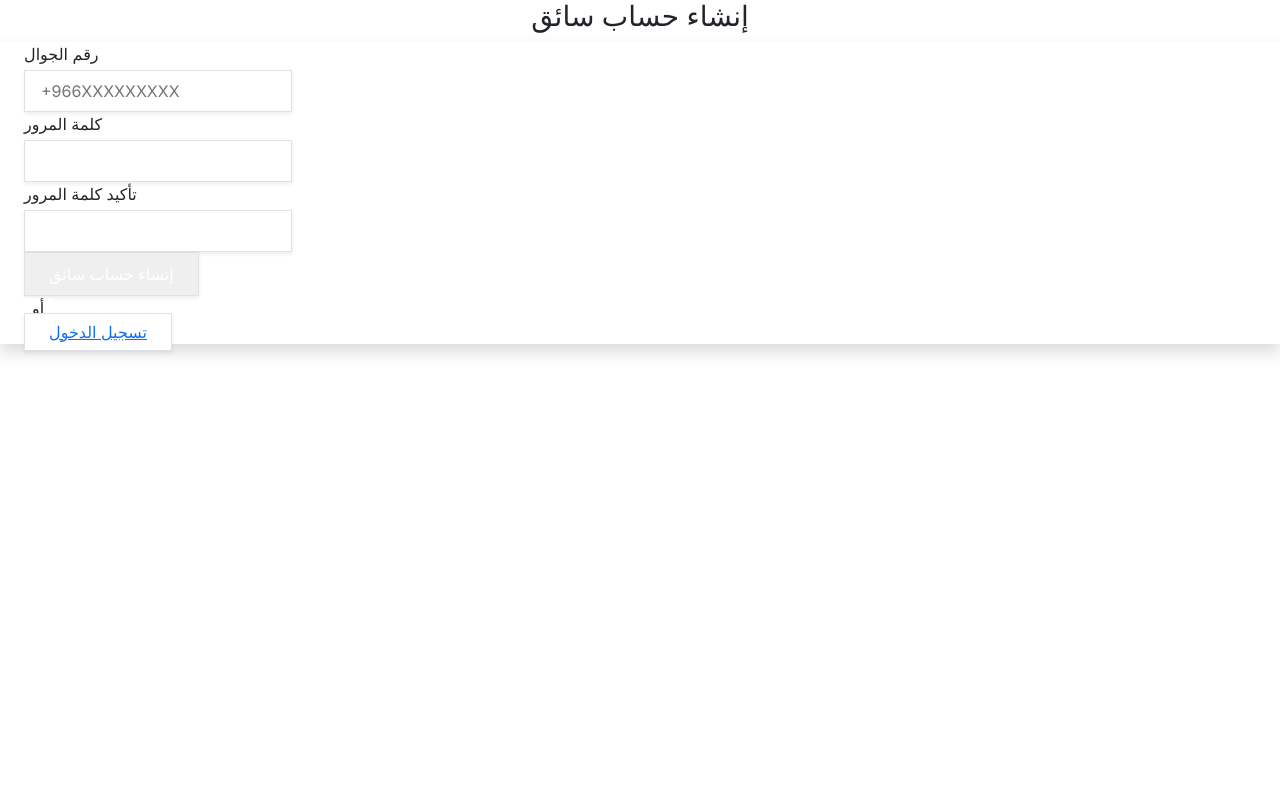
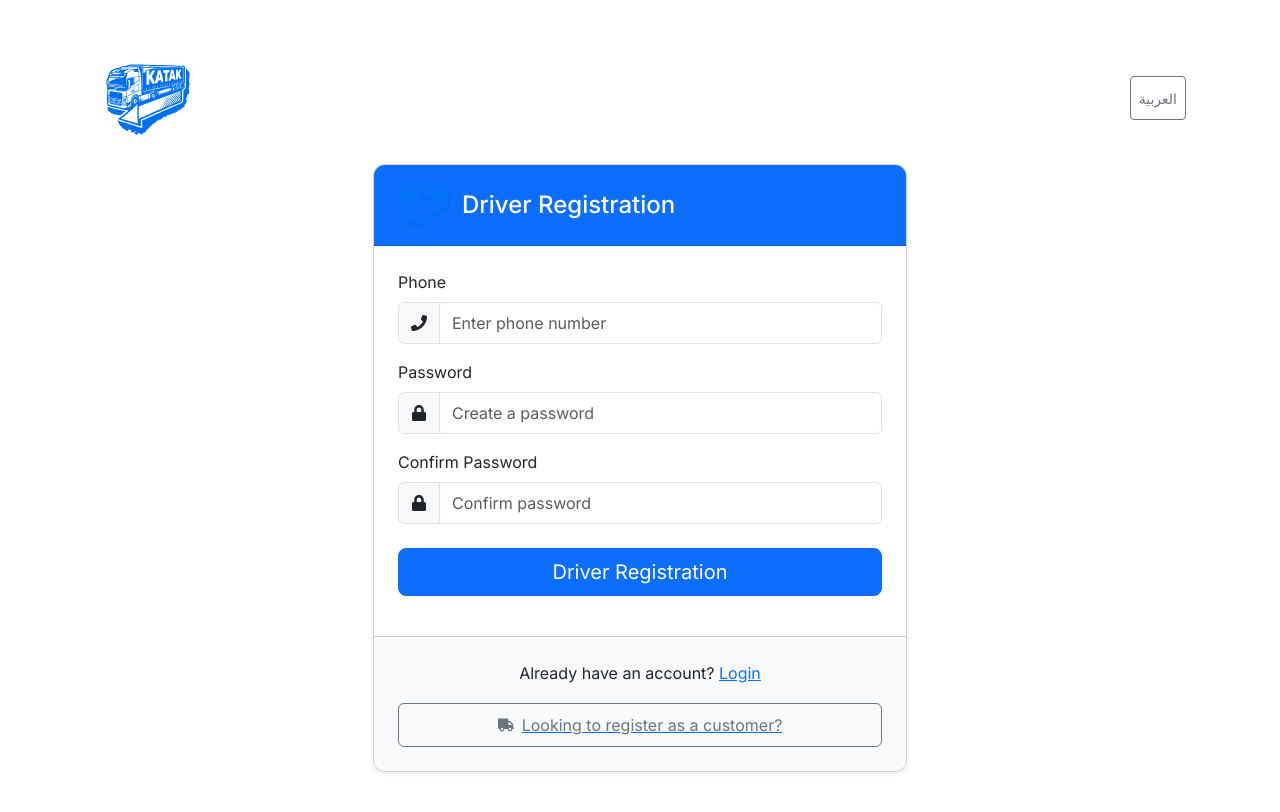
Before and after one commit to katakksa-wq/khatak2, a Next.js app: page /register/driver in a window 1280 px wide. Shown: the top 812 px of the page. Built offline with nearby package versions, Linux system fonts and the light colour scheme; no server answers.

Commit message:
modified:   app/register/driver/page.tsx

```diff
--- a/app/register/driver/page.tsx
+++ b/app/register/driver/page.tsx
@@ -1,9 +1,15 @@
 'use client';
 
 import React, { useState } from 'react';
+import { Container, Row, Col, Form, Button, Card } from 'react-bootstrap';
+import Link from 'next/link';
 import { useRouter } from 'next/navigation';
-import Link from 'next/link';
+import { FaPhone, FaLock, FaTruck } from 'react-icons/fa';
 import { useAuth } from '@/contexts/AuthContext';
+import { useLanguage } from '@/contexts/LanguageContext';
+import LanguageSwitcher from '@/components/LanguageSwitcher';
+import TranslatedText from '@/components/TranslatedText';
+import Logo from '@/components/Logo';
 import { toast } from 'react-hot-toast';
 
 export default function DriverRegisterPage() {
@@ -13,6 +19,7 @@ export default function DriverRegisterPage() {
   const [loading, setLoading] = useState(false);
   const router = useRouter();
   const { register } = useAuth();
+  const { t } = useLanguage();
 
   const handleSubmit = async (e: React.FormEvent) => {
     e.preventDefault();
@@ -23,114 +30,123 @@ export default function DriverRegisterPage() {
         throw new Error('كلمات المرور غير متطابقة');
       }
 
-      await register(phone, password, {
-        role: 'DRIVER'
-      });
-      toast.success('تم إنشاء الحساب بنجاح');
-      router.push('/dashboard');
+      await register(phone, password, { role: 'DRIVER' });
+      toast.success('تم إنشاء حساب السائق بنجاح');
+      router.push('/register/driver/pending');
     } catch (error: any) {
-      console.error('Registration error:', error);
-      toast.error(error.message || 'فشل إنشاء الحساب');
+      console.error('Driver registration error:', error);
+      toast.error(error.message || 'فشل إنشاء حساب السائق');
     } finally {
       setLoading(false);
     }
   };
 
   return (
-    <div className="min-h-screen bg-gray-100 flex flex-col justify-center py-12 sm:px-6 lg:px-8">
-      <div className="sm:mx-auto sm:w-full sm:max-w-md">
-        <h2 className="mt-6 text-center text-3xl font-extrabold text-gray-900">
-          إنشاء حساب سائق
-        </h2>
+    <Container className="py-3 py-md-5 px-4">
+      <div className="d-flex justify-content-between align-items-center mb-3">
+        <Logo showText width={100} height={100} />
+        <LanguageSwitcher />
       </div>
 
-      <div className="mt-8 sm:mx-auto sm:w-full sm:max-w-md">
-        <div className="bg-white py-8 px-4 shadow sm:rounded-lg sm:px-10">
-          <form className="space-y-6" onSubmit={handleSubmit}>
-            <div>
-              <label htmlFor="phone" className="block text-sm font-medium text-gray-700">
-                رقم الجوال
-              </label>
-              <div className="mt-1">
-                <input
-                  id="phone"
+      <Row className="justify-content-center">
+        <Col xs={12} sm={11} md={10} lg={8} xl={6}>
+          <Card className="shadow-sm">
+            <Card.Header className="bg-primary text-white">
+              <div className="d-flex align-items-center">
+                <Logo width={64} height={64} className="me-2" />
+                <h2 className="h4 mb-0"><TranslatedText text="driver.registration" /></h2>
+              </div>
+            </Card.Header>
+            <Card.Body className="p-3 p-md-4">
+              <Form onSubmit={handleSubmit}>
+                <Form.Group className="mb-3">
+                  <Form.Label><TranslatedText text="auth.phone" /></Form.Label>
+                  <div className="input-group">
+                    <span className="input-group-text">
+                      <FaPhone />
+                    </span>
+                    <Form.Control
+                      type="tel"
                       name="phone"
-                  type="tel"
-                  required
                       value={phone}
                       onChange={(e) => setPhone(e.target.value)}
-                  placeholder="+966XXXXXXXXX"
-                  className="appearance-none block w-full px-3 py-2 border border-gray-300 rounded-md shadow-sm placeholder-gray-400 focus:outline-none focus:ring-indigo-500 focus:border-indigo-500 sm:text-sm"
+                      placeholder={t('auth.phonePlaceholder')}
+                      required
                     />
                   </div>
-            </div>
+                </Form.Group>
 
-            <div>
-              <label htmlFor="password" className="block text-sm font-medium text-gray-700">
-                كلمة المرور
-              </label>
-              <div className="mt-1">
-                <input
-                  id="password"
+                <Form.Group className="mb-3">
+                  <Form.Label><TranslatedText text="auth.password" /></Form.Label>
+                  <div className="input-group">
+                    <span className="input-group-text">
+                      <FaLock />
+                    </span>
+                    <Form.Control
+                      type="password"
                       name="password"
-                  type="password"
-                  required
                       value={password}
                       onChange={(e) => setPassword(e.target.value)}
-                  className="appearance-none block w-full px-3 py-2 border border-gray-300 rounded-md shadow-sm placeholder-gray-400 focus:outline-none focus:ring-indigo-500 focus:border-indigo-500 sm:text-sm"
+                      placeholder={t('auth.createPassword')}
+                      required
                     />
                   </div>
-            </div>
+                </Form.Group>
 
-            <div>
-              <label htmlFor="confirmPassword" className="block text-sm font-medium text-gray-700">
-                تأكيد كلمة المرور
-              </label>
-              <div className="mt-1">
-                <input
-                  id="confirmPassword"
+                <Form.Group className="mb-4">
+                  <Form.Label><TranslatedText text="auth.confirmPassword" /></Form.Label>
+                  <div className="input-group">
+                    <span className="input-group-text">
+                      <FaLock />
+                    </span>
+                    <Form.Control
+                      type="password"
                       name="confirmPassword"
-                  type="password"
-                  required
                       value={confirmPassword}
                       onChange={(e) => setConfirmPassword(e.target.value)}
-                  className="appearance-none block w-full px-3 py-2 border border-gray-300 rounded-md shadow-sm placeholder-gray-400 focus:outline-none focus:ring-indigo-500 focus:border-indigo-500 sm:text-sm"
+                      placeholder={t('auth.confirmPasswordPlaceholder')}
+                      required
                     />
                   </div>
+                </Form.Group>
+
+                <div className="d-grid mb-3">
+                  <Button
+                    type="submit"
+                    variant="primary"
+                    size="lg"
+                    disabled={loading}
+                    className="py-2"
+                  >
+                    {loading ? (
+                      <>
+                        <span className="spinner-border spinner-border-sm me-2" role="status" aria-hidden="true"></span>
+                        <TranslatedText text="auth.createAccount" />
+                      </>
+                    ) : (
+                      <TranslatedText text="driver.registration" />
+                    )}
+                  </Button>
                 </div>
-
-            <div>
-              <button
-                type="submit"
-                disabled={loading}
-                className="w-full flex justify-center py-2 px-4 border border-transparent rounded-md shadow-sm text-sm font-medium text-white bg-indigo-600 hover:bg-indigo-700 focus:outline-none focus:ring-2 focus:ring-offset-2 focus:ring-indigo-500 disabled:opacity-50"
-              >
-                {loading ? 'جاري إنشاء الحساب...' : 'إنشاء حساب سائق'}
-              </button>
-            </div>
-          </form>
-
-          <div className="mt-6">
-            <div className="relative">
-              <div className="absolute inset-0 flex items-center">
-                <div className="w-full border-t border-gray-300" />
-              </div>
-              <div className="relative flex justify-center text-sm">
-                <span className="px-2 bg-white text-gray-500">أو</span>
-              </div>
-            </div>
-
-            <div className="mt-6 grid grid-cols-1 gap-3">
-              <Link
-                href="/login"
-                className="w-full inline-flex justify-center py-2 px-4 border border-gray-300 rounded-md shadow-sm bg-white text-sm font-medium text-gray-500 hover:bg-gray-50"
-              >
-                تسجيل الدخول
+              </Form>
+            </Card.Body>
+            <Card.Footer className="bg-light p-3 p-md-4">
+              <div className="text-center">
+                <p className="mb-2">
+                  <TranslatedText text="auth.alreadyHaveAccount" /> <Link href="/login"><TranslatedText text="auth.login" /></Link>
+                </p>
+                <div className="mt-3">
+                  <Link href="/register" passHref>
+                    <Button variant="outline-secondary" className="d-flex align-items-center w-100 justify-content-center">
+                      <FaTruck className="me-2" /> <TranslatedText text="auth.registerAsCustomer" />
+                    </Button>
                   </Link>
                 </div>
               </div>
-        </div>
-      </div>
-    </div>
+            </Card.Footer>
+          </Card>
+        </Col>
+      </Row>
+    </Container>
   );
 }
```
Lines whose indentation alone changed are shown as unchanged.
